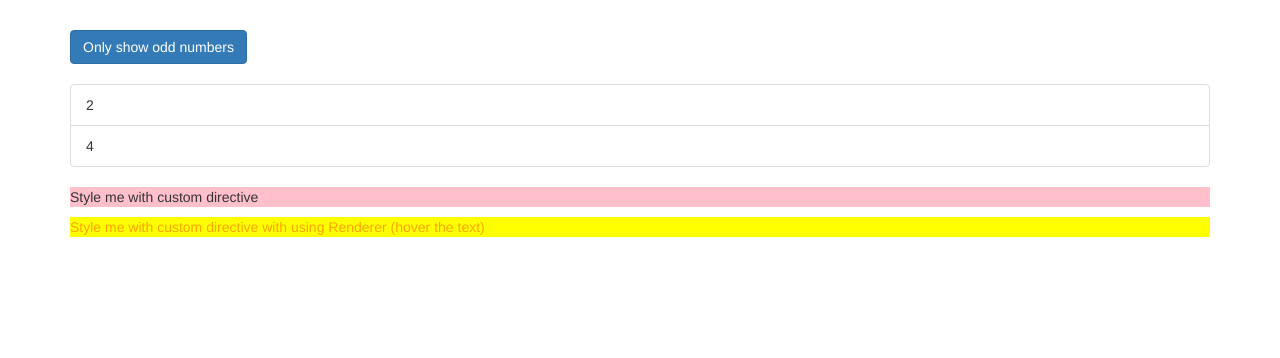
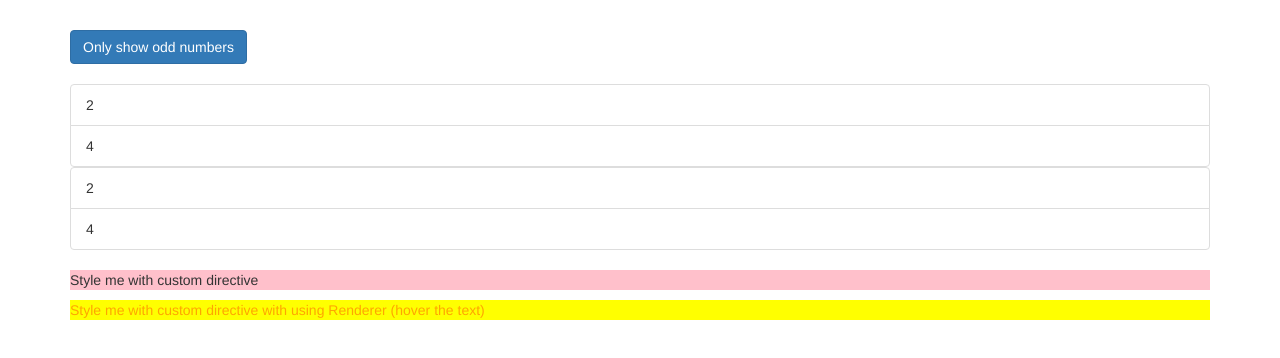
Before and after one commit to SofiiaMoroz/fourth-project, an Angular app: page / in a window 1280 px wide. Shown: the top 358 px of the page. Built offline with nearby package versions, Linux system fonts and the light colour scheme.

Commit message:
What Happens behind the Scenes on Structural Directives

```diff
--- a/src/app/app.component.html
+++ b/src/app/app.component.html
@@ -25,6 +25,17 @@
             {{ even }}
           </li>
         </div>
+        <ng-template [ngIf]="!onlyOdd">
+          <div>
+            <li
+            class="list-group-item"
+            [ngClass]="{odd: even % 2 !== 0}"
+            [ngStyle]="{backgroundColor: even % 2 !== 0 ? 'yellow' : 'transparent'}"
+            *ngFor="let even of evenNumbers">
+            {{ even }}
+          </li>
+          </div>
+        </ng-template>
       </ul>
       <p appBasicHighlight>Style me with custom directive</p>
       <p
--- a/src/app/app.module.ts
+++ b/src/app/app.module.ts
@@ -5,12 +5,14 @@ import { FormsModule } from '@angular/forms';
 import { AppComponent } from './app.component';
 import { BasicHighlightDirective } from './basic-highlight/basic-highlight.directive';
 import { BetterHighlightDirective } from './better-highlight/better-highlight.directive';
+import { UnlessDirective } from './unless/unless.directive';
 
 @NgModule({
   declarations: [
     AppComponent,
     BasicHighlightDirective,
-    BetterHighlightDirective
+    BetterHighlightDirective,
+    UnlessDirective
   ],
   imports: [
     BrowserModule,
--- /dev/null
+++ b/src/app/unless/unless.directive.ts
@@ -0,0 +1,10 @@
+import { Directive } from '@angular/core';
+
+@Directive({
+  selector: '[appUnless]'
+})
+export class UnlessDirective {
+
+  constructor() { }
+
+}
```
